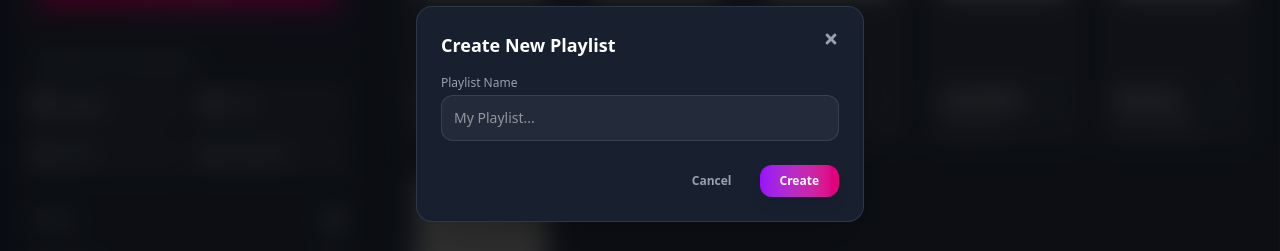
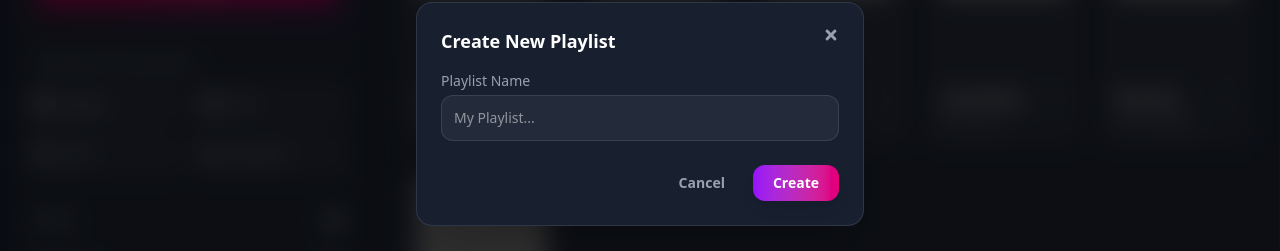
Before and after one commit to shashinirathnayake2111-afk/Waves-Premium_Music_Website, a Next.js app: page / in a window 1280 px wide. Both pictures are taken after a click on the button "Create Playlist". Shown: the part 286-537 px from the top of the page. Built offline with nearby package versions, Linux system fonts and the light colour scheme; grey boxes are pictures that could not be loaded.

Commit message:
Change some sytle changes in create playlist card

```diff
--- a/src/components/CreatePlaylistModal.tsx
+++ b/src/components/CreatePlaylistModal.tsx
@@ -39,16 +39,16 @@ export default function CreatePlaylistModal() {
 
         <div className="space-y-4">
           <div>
-            <label className="text-xs text-gray-400 block mb-1">Playlist Name</label>
+            <label className="text-sm text-gray-400 block mb-1">Playlist Name</label>
             <input type="text" placeholder="My Playlist..." value={playlistName} onChange={(e) => setPlaylistName(e.target.value)}
               className="w-full bg-white/5 border border-white/10 rounded-xl p-3 text-sm text-white focus:outline-none focus:border-purple-500" />
           </div>
 
           <div className="flex justify-end gap-3 pt-2">
-            <button onClick={closeCreateModal} className="px-4 py-2 text-xs font-semibold text-gray-400 hover:text-white transition" >
+            <button onClick={closeCreateModal} className="px-4 py-2 text-sm font-semibold text-gray-400 hover:text-white transition" >
               Cancel
             </button>
-            <button onClick={handleCreate} className="px-5 py-2 text-xs font-semibold bg-linear-to-r from-purple-600 to-pink-600 hover:opacity-90 rounded-xl text-white transition shadow-lg">
+            <button onClick={handleCreate} className="px-5 py-2 text-sm font-semibold bg-linear-to-r from-purple-600 to-pink-600 hover:opacity-90 rounded-xl text-white transition shadow-lg">
               Create
             </button>
           </div>
```
